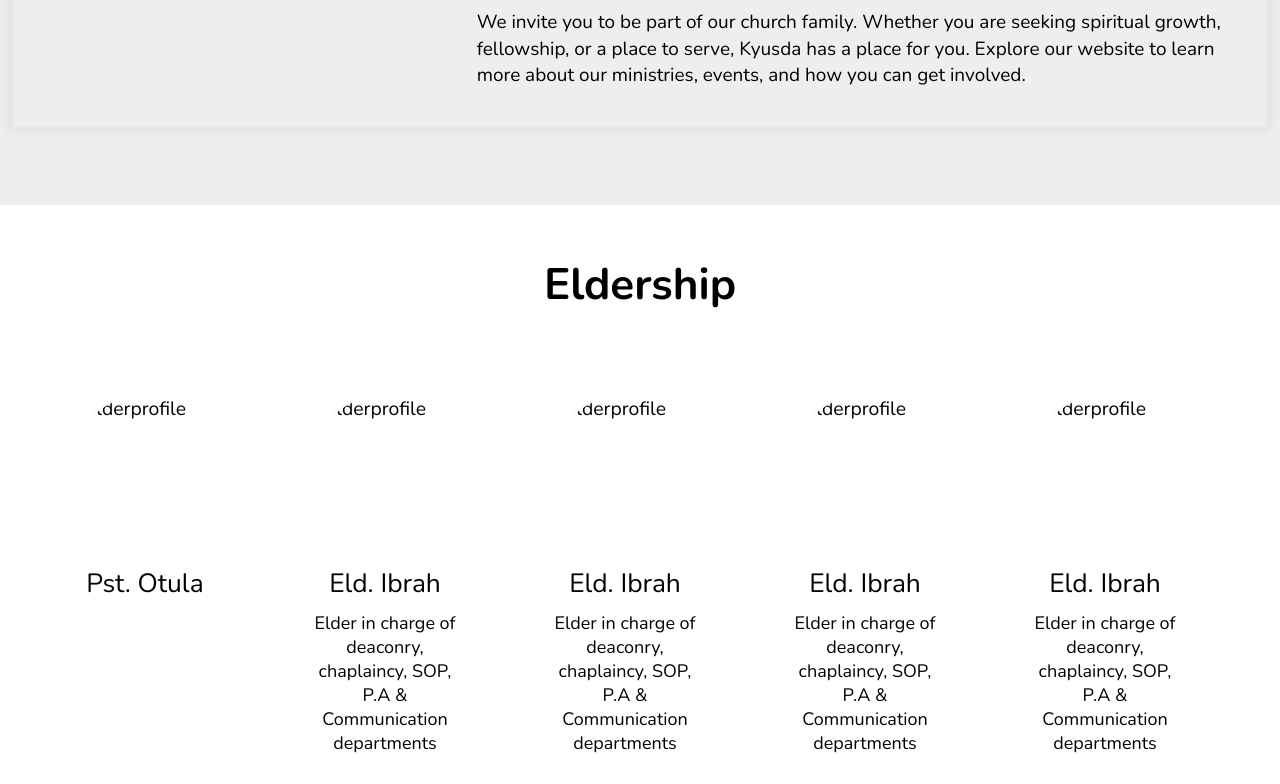
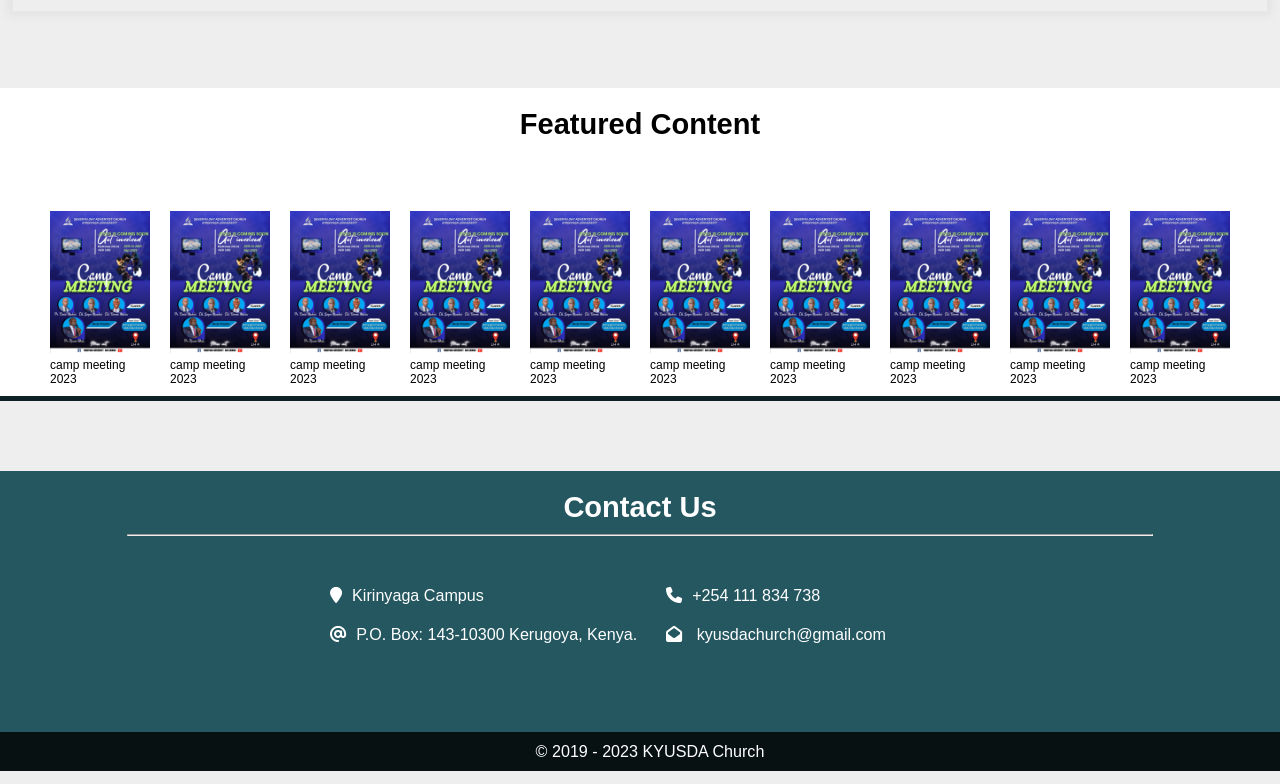
Before and after one commit to 0tieno/KYUSDAHomePage, a plain HTML site: page index.html in a window 1280 px wide. Shown: the part 1186-1970 px from the top of the page. Drawn offline with nearby package versions, Linux system fonts and the light colour scheme.

Commit message:
initial commit

```diff
--- a/index.html
+++ b/index.html
@@ -5,98 +5,67 @@
     <title>KYUSDA | Home</title>
     <link rel="stylesheet" href="https://cdnjs.cloudflare.com/ajax/libs/font-awesome/6.4.2/css/all.min.css" integrity="sha512-z3gLpd7yknf1YoNbCzqRKc4qyor8gaKU1qmn+CShxbuBusANI9QpRohGBreCFkKxLhei6S9CQXFEbbKuqLg0DA==" crossorigin="anonymous" referrerpolicy="no-referrer" />
     <link rel="stylesheet" href="style.css" />
-    <!-- <link rel="icon" href="https://fav.farm/✅" /> -->
     <link rel="icon" href="img/kyusdalogo.png" />
   </head>
 
   <body>
     <!-- ........................................HEADER COROUSEL........................... -->
     <header>
-      <!-- <div class="bg-showcase"><h1>r</h1></div> -->
       <!-- Slideshow container -->
       <div class="slideshow-container">
         <!-- Full-width images with number and caption text -->
         <div class="mySlides fade">
-          <!-- <div class="numbertext">1 / 3 Announcement</div> Display slide number -->
           <div class="bg-showcase"></div>
-          <!-- <div class="text date-text">this week's Events👉</div> -->
-          <!-- Display caption for image 1 -->
           <div class="slideshow-text">
             <h2>welcome to kyusda</h2>
             <p class="slogan">We Love You, We Cherish you, and We Value you.</p>
             <br />
             <br />
-            <!-- <p class="announcements">See this week's Events👉</p> -->
           </div>
         </div>
 
         <div class="mySlides fade">
           <div class="numbertext">1 / 2 update</div>
-          <!-- Display slide number -->
-          <!-- <img src="img/announcement.jpg" /> -->
           <div class="bg-showcase-announcement1"></div>
-          <!-- Display image 2 -->
-          <!-- <div class="text">Caption Two</div> -->
-          <!-- Display caption for image 2 -->
         </div>
 
         <div class="mySlides fade">
           <div class="numbertext">2 / 2 update</div>
-          <!-- Display slide number -->
-          <!-- <img src="img/img3.jpg" /> -->
           <div class="bg-showcase-announcement2"></div>
-          <!-- Display image 3 -->
-          <!-- <div class="text">Caption Three</div> -->
-          <!-- Display caption for image 3 -->
         </div>
 
         <!-- Next and previous buttons -->
         <a class="prev" onclick="plusSlides(-1)">&#10094;</a>
-        <!-- Display previous slide button -->
         <a class="next" onclick="plusSlides(1)">&#10095;</a>
-        <!-- Display next slide button -->
+      </div>
 
-        <!-- The dots/circles -->
-      </div>
+      <!-- Displaying The dots/circles -->
       <div class="dots">
         <span class="dot" onclick="currentSlide(1)"></span>
-        <!-- Display dot for slide 1 -->
         <span class="dot" onclick="currentSlide(2)"></span>
-        <!-- Display dot for slide 2 -->
         <span class="dot" onclick="currentSlide(3)"></span>
-        <!-- Display dot for slide 3 -->
       </div>
     </header>
 
-    <!-- NAVIGATION -->
+    <!-- ...................NAVIGATION.................... -->
 
     <nav id="main">
       <ul>
-        <li class="logo">
-          <a href="#"
-            ><img
-              src="img/kyusdalogo.png"
-              alt="KYUSDA logo"
-              width="40"
-              height="40"
-          /></a>
-        </li>
+        <li class="logo"><a href="#"><imgsrc="img/kyusdalogo.png" alt="KYUSDA logo" width="40" height="40"/></a></li>
         <li class="nav-icons"><i class="fa fa-home"></i><a href="#">Home</a></li>
-        <!-- <li><a href="#">About</a></li> -->
         <li class="nav-icons"><i class="fa-solid fa-people-group"></i><a href="#">Families</a></li>
         <li class="nav-icons"><i class="fa fa-building"></i><a href="#">Departments</a></li>
-        <!-- <li><a href="#">Announcements</a></li> -->
-        <!-- <li class="nav-icons"><i class="fa-solid fa-comments"></i></i><a href="#">Testimonials</a></li> -->
-        <li class="nav-icons"><i class="fa-solid fa-comments"></i></i><a href="#">Events</a></li>
-        <li class="nav-icons"><i class="fa-solid fa-book"></i></i></i><a href="#">Resources</a></li>
-        <li class="nav-icons"><i class="fa-solid fa-book"></i></i></i><a href="#">Blogs</a></li>
+        <li class="nav-icons"><i class="fa fa-calendar"></i><a href="#">Events</a></li>
+        <li class="nav-icons"><i class="fa-solid fa-book"></i><a href="#">Resources</a></li>
+        <li class="nav-icons"><i class="fa-solid fa-book"></i><a href="#">Blogs</a></li>
         <li ><a href="#" class="active">Membership</a></li>
       </ul>
     </nav>
 
+    <!-- ......HOME PAGE BODY...... -->
     <div class="site-wrap">
       <div class="about-us-img">
-        <img src="img/bgimage7.jpg" alt="medical students">
+        <img src="img/bgimage7.jpg" alt="medical students" title="medical students after a sabbath worship">
         <div class="icons">
           <a href="https://www.youtube.com/@kyusdachurch9822" target="_blank"><i class="fab fa-youtube fa-2x" style="color: red;"></i></a>
           <a href=""><i class="fab fa-facebook fa-2x" style="color: blue;"></i></a>
@@ -114,10 +83,6 @@
         <p class="about-us-paragraphs">
           Guided by the Bible and the Holy Spirit, we pursue this mission through Christ-like living, communicating, discipling, teaching, healing, and serving.
         </p>
-        <!-- <h4>Our Vision</h4>
-        <p>
-          In harmony with Bible revelation, Seventh-day Adventists see as the climax of God’s plan the restoration of all His creation to full harmony with His perfect will and righteousness.
-        </p> -->
         <h4 class="about-text-title">Our Worship</h4>
         <p class="about-us-paragraphs">
           Join us for our vesperses, weekly Sabbath worship services, where we come together to worship, sing hymns, and study God's Word. We also offer various ministries and programs to enrich your spiritual journey and help you grow in your relationship with God.
@@ -133,45 +98,96 @@
       </div>
     </div>
 
-    <div class="eldership-profile">
-      <div class="title">
-        <h2>Eldership</h2>
+    <!-- FEATURED CONTENT -->
+    <div class="featured-content">
+      <div class="featured-content-text">
+        <h2>Featured Content</h2>
       </div>
-
-      <div class="profiles">
-        <figure class="img-container">
-          <img src="img/elderprofile.png" alt="elderprofile" width="150" height="150">
-          <p class="elder-name">Pst. Otula</p>
-          <!-- <p>It is either today or now or right away that the Lord has called us to make known His kingdom</p> -->
+      <div class="featured-content-img-holder">
+        <figure class="img-holder">
+          <a href="">
+            <img src="img/annoucement2.jpg" alt="featured content"/>
+          </a>
+          <figcaption>camp meeting 2023</figcaption>
         </figure>
-        <figure class="img-container">
-          <img src="img/elderprofile.png" alt="elderprofile" width="150" height="150">
-          <p class="elder-name">Eld. Ibrah</p>
-          <p>Elder in charge of deaconry, chaplaincy, SOP, P.A & Communication departments</p>
+        <figure class="img-holder">
+          <a href="">
+            <img src="img/annoucement2.jpg" alt="featured content"/>
+          </a>
+          <figcaption>camp meeting 2023</figcaption>
         </figure>
-        <figure class="img-container">
-          <img src="img/elderprofile.png" alt="elderprofile" width="150" height="150">
-          <p class="elder-name">Eld. Ibrah</p>
-          <p>Elder in charge of deaconry, chaplaincy, SOP, P.A & Communication departments</p>
+        <figure class="img-holder">
+          <a href="">
+            <img src="img/annoucement2.jpg" alt="featured content"/>
+          </a>
+          <figcaption>camp meeting 2023</figcaption>
         </figure>
-        <figure class="img-container">
-          <img src="img/elderprofile.png" alt="elderprofile" width="150" height="150">
-          <p class="elder-name">Eld. Ibrah</p>
-          <p>Elder in charge of deaconry, chaplaincy, SOP, P.A & Communication departments</p>
+        <figure class="img-holder">
+          <a href="">
+            <img src="img/annoucement2.jpg" alt="featured content"/>
+          </a>
+          <figcaption>camp meeting 2023</figcaption>
         </figure>
-        <figure class="img-container">
-          <img src="img/elderprofile.png" alt="elderprofile" width="150" height="150">
-          <p class="elder-name">Eld. Ibrah</p>
-          <p>Elder in charge of deaconry, chaplaincy, SOP, P.A & Communication departments</p>
+        <figure class="img-holder">
+          <a href="">
+            <img src="img/annoucement2.jpg" alt="featured content"/>
+          </a>
+          <figcaption>camp meeting 2023</figcaption>
         </figure>
-        <figure class="img-container">
-          <img src="img/elderprofile.png" alt="elderprofile" width="150" height="150">
-          <p class="elder-name">Eld. Ibrah</p>
-          <p>Elder in charge of deaconry, chaplaincy, SOP, P.A & Communication departments</p>
+        <figure class="img-holder">
+          <a href="">
+            <img src="img/annoucement2.jpg" alt="featured content"/>
+          </a>
+          <figcaption>camp meeting 2023</figcaption>
+        </figure>
+        <figure class="img-holder">
+          <a href="">
+            <img src="img/annoucement2.jpg" alt="featured content"/>
+          </a>
+          <figcaption>camp meeting 2023</figcaption>
+        </figure>
+        <figure class="img-holder">
+          <a href="">
+            <img src="img/annoucement2.jpg" alt="featured content"/>
+          </a>
+          <figcaption>camp meeting 2023</figcaption>
+        </figure>
+        <figure class="img-holder">
+          <a href="">
+            <img src="img/annoucement2.jpg" alt="featured content"/>
+          </a>
+          <figcaption>camp meeting 2023</figcaption>
+        </figure>
+        <figure class="img-holder">
+          <a href="">
+            <img src="img/annoucement2.jpg" alt="featured content"/>
+          </a>
+          <figcaption>camp meeting 2023</figcaption>
         </figure>
       </div>
     </div>
 
+    <!-- FOOTER -->
+    <div class="footer">
+      <div class="footer-title">
+        <h2>Contact Us</h2>
+        <hr>
+      </div>
+
+      <div class="footer-content-left">
+        <p><i class="fa fa-map-marker"></i>Kirinyaga Campus</p>
+        <p><i class="fas fa-at"></i>P.O. Box: 143-10300 Kerugoya, Kenya.</p>
+      </div>
+      <div class="footer-content-right">
+        <p><i class="fa fa-phone"></i>+254 111 834 738</p>
+        <p><i class="fa fa-envelope-open"></i> kyusdachurch@gmail.com</p>
+      </div>
+      <div class="copyright">
+        <p>&copy; 2019 - 2023 KYUSDA Church</p>
+      </div>
+    </div>
+
+    <!-- Link to javascript -->
     <script src="script.js"></script>
-  </body>
+</body>
 </html>
--- a/script.js
+++ b/script.js
@@ -44,11 +44,11 @@ function autoShowSlides() {
   showSlides();
 }
 
-setInterval(autoShowSlides, 5000); // Change slide every 10 seconds (10000 milliseconds)
+setInterval(autoShowSlides, 10000); // Change slide every 10 seconds (10000 milliseconds)
 
 
 
-//....................NAVIGATION LINKS........................//
+//....................NAVIGATION LINKS & LOGO........................//
 
 // Get a reference to the element with the ID 'main' and store it in the 'nav' variable
 const nav = document.querySelector('#main');
--- a/style.css
+++ b/style.css
@@ -1,41 +1,62 @@
-@import url('https://fonts.googleapis.com/css2?family=Nunito:wght@200;300;400;500;600;700;800;900;1000&display=swap');
-
+/* || RESET */
 *{
     margin: 0;
     padding: 0;
     box-sizing: border-box;
 }
 
-html, body {
-   margin: 0 auto;
-  margin-top: 7px;
-  /* margin-left: 7px; */
-  /* margin-right: 7px; */
-  position: relative;
-  background: #eee;
-  font-family: 'Nunito', sans-serif;
-  width: 100%;
-  font-size: 1.1rem;
+/* || VARIABLES */
+:root{
+  /* COLOR */
+  --PRIMARY-BGCOLOR:#eee;
+  --BGCOLOR: #0e2125;
+
+  /* FONT */
+  --FF: Arial, Helvetica, sans-serif;
+  --FS: 1.1rem;
+
+  /* GENERAL */
+  --BOX-SHADOWS: 0 6px 5px -5px #000;
 }
 
+/* || GENERAL STYLES */
+html, body {
+  overflow-x: hidden;
+  margin: 0 auto;
+  margin-top: 7px;
+  position: relative;
+  background: var(--PRIMARY-BGCOLOR);
+  font-family: var(--FF);
+  width: 100%;
+  font-size: var(--FS);
+}
+
+img{
+  width: 100%;
+  height: auto;
+}
+
+header{
+  position: relative;
+}
+
+/* .........SHOWCASE HEADER SECTION.......... */
 .bg-showcase{
   margin: 0 auto;
   width: 95%;
   height: 50vh;
-  background-color: #111;
-  /* background-image: linear-gradient(rgba(0, 0, 0, 1), rgba(0, 0, 0, 0.5)) ,url(img/bg\ image2.jpg); */
+  background-color: var(--BGCOLOR);
   background-image: linear-gradient(rgba(0, 0, 0, 0.8), rgba(0, 0, 0, 0.8)) ,url(img/kyusda2.jpg);
   background-size: cover;
   background-repeat: no-repeat;
   background-position: center center;
-  /* background-position: right; */
 }
 
 .bg-showcase-announcement1{
   margin: 0 auto;
   width: 95%;
   height: 50vh;
-  background-color: #0e2125;
+  background-color: var(--BGCOLOR);
   background-image: url(img/announcement.jpg);
   background-size: contain;
   background-repeat: no-repeat;
@@ -45,19 +66,11 @@ html, body {
   margin: 0 auto;
   width: 95%;
   height: 50vh;
-  background-color: #0e2125;
+  background-color: var(--BGCOLOR);
   background-image: url(img/annoucement2.jpg);
   background-size: contain;
   background-repeat: no-repeat;
   background-position: center center;
-}
-
-
-img{
-    width: 100%;
-    height: auto;
-    /* border: 2px solid #ccc; */
-    /* padding: 10px; */
 }
 
 
@@ -67,7 +80,6 @@ img{
     height: 50vh;
     overflow: hidden;
     width: 100%;
-    /* max-width: 1000px; */
     position: relative;
     margin: auto;
   }
@@ -79,7 +91,6 @@ img{
 
   /* Styles for the next and previous buttons */
   .prev, .next {
-    /* display: none; */
     background-color: rgba(0,0,0,0.8);
     cursor: pointer;
     position: relative;
@@ -130,17 +141,6 @@ img{
     display: flex;
 }
 
-  /* Styles for caption text */
-  .text {
-    color: #f2f2f2;
-    font-size: 15px;
-    padding: 8px 12px;
-    position: absolute;
-    bottom: 8px;
-    width: 100%;
-    text-align: center;
-  }
-
 .slideshow-container .slideshow-text{
     opacity: 1;
     transition: opacity 0.3s; /* Add a transition for smooth fade-in/out */
@@ -148,47 +148,23 @@ img{
    top: 50%;
    left: 35%;
    transform: translate(-50%, -35%);
-   /* font-size: 2rem; */
-   /* text-align: center; */
   }
 
   .slideshow-container .slideshow-text h2{
     color: #fff;
-    /* margin-bottom: 10px; */
     text-shadow: 3px 4px 0 rgba(0,0,0,0.2);
-    /* font-weight: 700; */
     font-weight: 300;
     font-size: 4rem;
     letter-spacing: 1px;
     word-spacing: 4px;
     text-transform: uppercase;
-    /* font-family: Arial, Helvetica, sans-serif; */
   }
 
   .slideshow-container .slideshow-text .slogan{
     color: #fff;
     font-size: 1.5rem;
     padding-left: 20px;
-    /* font-weight: 500; */
-    /* font-family: Arial, Helvetica, sans-serif; */
-    /* font-family: 'Sofia', cursive; */
-    /* font-family: 'Flamenco', cursive, georgia, Arial, Helvetica, sans-serif;  */
    }
-
-  .slideshow-container .slideshow-text .announcements{
-    font-size: 1.5rem;
-    font-weight: 400;
-  }
-
-  .date-text{
-    font-weight: 400;
-  }
-
-  /* When hovering over the slideshow container, make the text visible */
-  /* .slideshow-container:hover .slideshow-text{
-    opacity: 1;
-  } */
-
 
   /* Styles for number text (1/3, etc.) */
   .numbertext {
@@ -198,10 +174,6 @@ img{
     position: absolute;
     top: 0;
     left: 40px;
-  }
-
-  header{
-    position: relative;
   }
 
   /* Styles for the dots/bullets/indicators */
@@ -218,9 +190,6 @@ img{
     height: 15px;
     width: 15px;
     margin: 0 2px;
-    /* background-color: #bbb; */
-    /* background-color: #fff; */
-    /* background-color: #053B50; */
     background-color: aqua;
     border-radius: 50%;
     display: inline-block;
@@ -229,9 +198,7 @@ img{
 
   /* Styles for the active dot and hover effect */
   .active, .dot:hover {
-    /* background-color: #717171; */
     background-color: #fff;
-    /* background-color: #053B50; */
   }
 
   /* Fading animation */
@@ -252,149 +219,25 @@ img{
   }
 
 
-
-
-
-
-
-
-
-
-
-
-
-
-
-
-
-
-
-
-
-
-
-  *, *:before, *:after {
-    box-sizing: inherit;
-  }
-
-  .site-wrap {
-    display: grid;
-    grid-template-columns: 1fr 2fr;
-    column-gap: 50px;
-    max-width: 1200px;
-    margin: 70px auto;
-    background: #eee;
-    padding: 40px;
-    text-align: left;
-    box-shadow: 0 0 10px 5px rgba(0, 0, 0, 0.05);
-    transform: scale(0.98);
-    transition: transform 0.5s;
-    /* font-family: Arial, Helvetica, sans-serif; */
-  }
-
-  /* .about-us-img {
-    display: grid;
-    justify-content: center;
-    align-items: center;
-  } */
-
-  .about-us-img img{
-    /* transform: rotate(90deg); */
-    width: 100%;
-    width: 200px;
-    height: 200px;
-    border-radius: 50%;
-    margin: 150px 40px 0 40px;
-  }
-
-  .icons{
-    position: absolute;
-    bottom: 20%;
-    left: 10%;
-    transform: translate(-20%, -10%);
-  }
-
-  .icons a{
-    padding: 8px;
-  }
-
-
-  .about-us-description h2{
-    margin-bottom: 30px;
-    text-align: center;
-    font-size: 2.5rem;
-    position: relative;
-    /* font-weight: 300; */
-  }
-
-  .about-us-description h2::after{
-    content: '';
-    border-bottom: 4px solid rgba(5, 59, 80, 0.7);
-    display: block;
-    width: 30%;
-    position: absolute;
-    top: 40px;
-    bottom: 0;
-    left: 35%;
-  }
-
-  /* .about-us-description h2 p{
-    letter-spacing: 1px;
-    word-spacing: 4px;
-  } */
-
-  .about-text-title{
-    margin: 10px 0 5px 0;
-    /* color: #053B50; */
-    color: #0e2125;
-    font-weight: 900;
-    font-size: 1.2rem;
-    text-align: center;
-  }
-
-  /* .about-us-paragraphs{
-    letter-spacing: 1px;
-  } */
-
+  /* ...........NAVIGATION SECTION............. */
 
   body.fixed-nav .site-wrap {
     transform: scale(1);
   }
 
-  /* header {
-    text-align: center;
-    height: 50vh;
-    background: url(img/bg\ image.jpg) center center no-repeat;
-    background-size: cover;
-    display: flex;
-    align-items: center;
-    justify-content: center;
-  } */
-
-  /* h1 {
-    color: white;
-    font-size: 7vw;
-    text-shadow: 3px 4px 0 rgba(0,0,0,0.2);
-  } */
-
   nav {
-    /* display: flex;
-    justify-content: center;
-    align-items: center; */
-    /* background: #053B50; */
-    background: #0e2125;
+    background: var(--BGCOLOR);
     top: 0;
     width: 100%;
-    /* height: 50px; */
     transition:all 0.5s;
     position: relative;
     z-index: 1;
-    box-shadow: 0 4px 0 rgba(0,0,0,0.5);
+    box-shadow: var(--BOX-SHADOWS);
   }
 
   body.fixed-nav nav {
     position: fixed;
-    box-shadow: 0 4px 0 rgba(0,0,0,0.1);
+    box-shadow: var(--BOX-SHADOWS);
   }
 
   nav ul {
@@ -405,27 +248,19 @@ img{
   }
 
   nav li {
-    flex: 1;
     text-align: center;
     display: flex;
     justify-content: center;
     align-items: center;
-    /* margin: 0 30px; */
+    flex: 1;
   }
 
   li.logo {
     max-width: 0;
     overflow: hidden;
     background: white;
-    /* background: #333; */
     transition: all 0.5s;
-    /* font-weight: 600; */
-    /* font-size: 30px; */
   }
-
-  /* li.logo a {
-    color: black;
-  } */
 
   .fixed-nav li.logo {
     max-width: 60px;
@@ -439,7 +274,6 @@ img{
     transition: all 0.5s;
     font-weight: 500;
     font-size: 1.1rem;
-    /* text-transform: uppercase; */
   }
 
   nav a:hover{
@@ -477,89 +311,164 @@ img{
   }
 
 
-  /* ....................Eldership..................... */
-.eldership-profile{
+/* ..............ABOUT US SECTION.............. */
+
+  *, *:before, *:after {
+    box-sizing: inherit;
+  }
+
+  .site-wrap {
+    display: grid;
+    grid-template-columns: 1fr 2fr;
+    column-gap: 50px;
+    max-width: 1200px;
+    margin: 70px auto;
+    background: #eee;
+    padding: 40px;
+    text-align: left;
+    box-shadow: 0 0 10px 5px rgba(0, 0, 0, 0.05);
+    transform: scale(0.98);
+    transition: transform 0.5s;
+  }
+
+  .about-us-img img{
+    width: 100%;
+    width: 200px;
+    height: 200px;
+    border-radius: 50%;
+    margin: 150px 40px 0 40px;
+  }
+
+  .icons{
+    position: absolute;
+    bottom: 20%;
+    left: 10%;
+    transform: translate(-20%, -10%);
+  }
+
+  .icons a{
+    padding: 8px;
+  }
+
+
+  .about-us-description h2{
+    margin-bottom: 30px;
+    text-align: center;
+    font-size: 2.5rem;
+    position: relative;
+  }
+
+  .about-us-description h2::after{
+    content: '';
+    border-bottom: 4px solid rgba(5, 59, 80, 0.7);
+    display: block;
+    width: 30%;
+    position: absolute;
+    top: 40px;
+    bottom: 0;
+    left: 35%;
+  }
+
+  .about-text-title{
+    margin: 10px 0 5px 0;
+    color: var(--BGCOLOR);
+    font-weight: 900;
+    font-size: 1.2rem;
+    text-align: center;
+  }
+
+  /* ....................Featured content section..................... */
+.featured-content{
   background-color: #fff;
   width: 100%;
   margin: 0 auto;
-  overflow: hidden;
-  margin-bottom: 70px;
+  border-bottom: 5px solid var(--BGCOLOR);
 }
 
-.eldership-profile .title h2{
-  font-size: 2.5rem;
+.featured-content-text h2{
+  padding: 20px;
+  margin: 0 auto;
+  margin-top: 40px;
+  margin-bottom: 40px;
   text-align: center;
-  padding: 50px 0 10px 0;
-  position: relative;
 }
 
-/* .eldership-profile .title h2::after{
-  content: '';
-  border-bottom: 4px solid #053B50;
-  display: block;
-  width: 20%;
-  position: absolute;
-  top: 40px;
-  bottom: 0;
-  left: 40%;
-} */
-
-/* .profiles{
-  display: grid;
-  grid-template-columns: repeat(6, 1fr);
+.featured-content-img-holder{
+  display: flex;
+  justify-content: center;
+  align-items: center;
+  flex: 1;
+  flex-wrap: wrap;
   width: 100%;
-  margin: 0 auto;
-  margin-top: 40px;
-  padding: 50px;
-  background-color: aqua;
-  gap: 30px;
-  row-gap: 10px;
-  justify-content: center;
-  align-content: center;
-  place-items: center;
-} */
-
-.profiles{
-  display: flex;
-  flex-wrap: wrap;
-  /* flex-basis: calc(33.33% - 10px); */
-  flex: 1;
-  width: 100%;
-  margin: 0 auto;
-  margin-top: 40px;
-  /* padding: 20px; */
-  align-items: center;
-  justify-content: center;
-  place-items: center;
 }
 
-.img-container{
-  padding: 30px;
-  margin-right: 30px;
-  margin-bottom: 70px;
-  width: 150px;
-  height: 350px;
-  /* background-color: #053B50; */
-  /* padding: 50px; */
+.img-holder{
+  width: 100px;
+  height: auto;
+  margin: 10px;
 }
 
-.img-container p{
-  text-align: center;
-  font-size: 18px;
-  /* margin-bottom: 50px; */
+.img-holder figcaption{
+  font-size: 12px;
 }
 
-.img-container .elder-name{
-  font-size: 1.5rem;
-  font-weight: 400;
+
+
+  /* ................FOOTER SECTION.............. */
+.footer{
+  display: block;
+  background-color: #255760;
+  width: 100%;
+  height: 300px;
+  margin-top: 70px;
+}
+
+.footer-title h2{
+  color: #fff;
+  text-align: center;
+  padding-top: 20px;
   margin-bottom: 10px;
+}
+
+.footer-title hr{
+width: 80%;
+margin: 0 auto;
+margin-bottom: 20px;
+}
+
+.footer-content-left{
+  color: #fff;
+  font-size: smaller;
+  font-weight: 500;
+  float: left;
+  margin-left: 25%;
   margin-top: 20px;
 }
 
-.eldership-profile img{
-  display: block;
-  /* border: 4px solid #eee; */
+.footer-content-right{
+  color: #fff;
+  font-size: smaller;
+  font-weight: 500;
+  float: right;
+  margin-right: 30%;
+  margin-top: 20px;
+}
+
+.footer-content-right p, .footer-content-left p{
+  padding: 10px;
+}
+
+.footer-content-right p i, .footer-content-left p i{
+  padding-right: 10px;
+}
+
+.copyright{
+  position: absolute;
+  bottom: 0;
+  text-align: center;
+  background-color: #071112;
   width: 100%;
-  border-radius: 50%;
-  /* margin-top: -10px; */
+  padding: 10px;
+  color: #fff;
+  font-size: smaller;
 }
```
